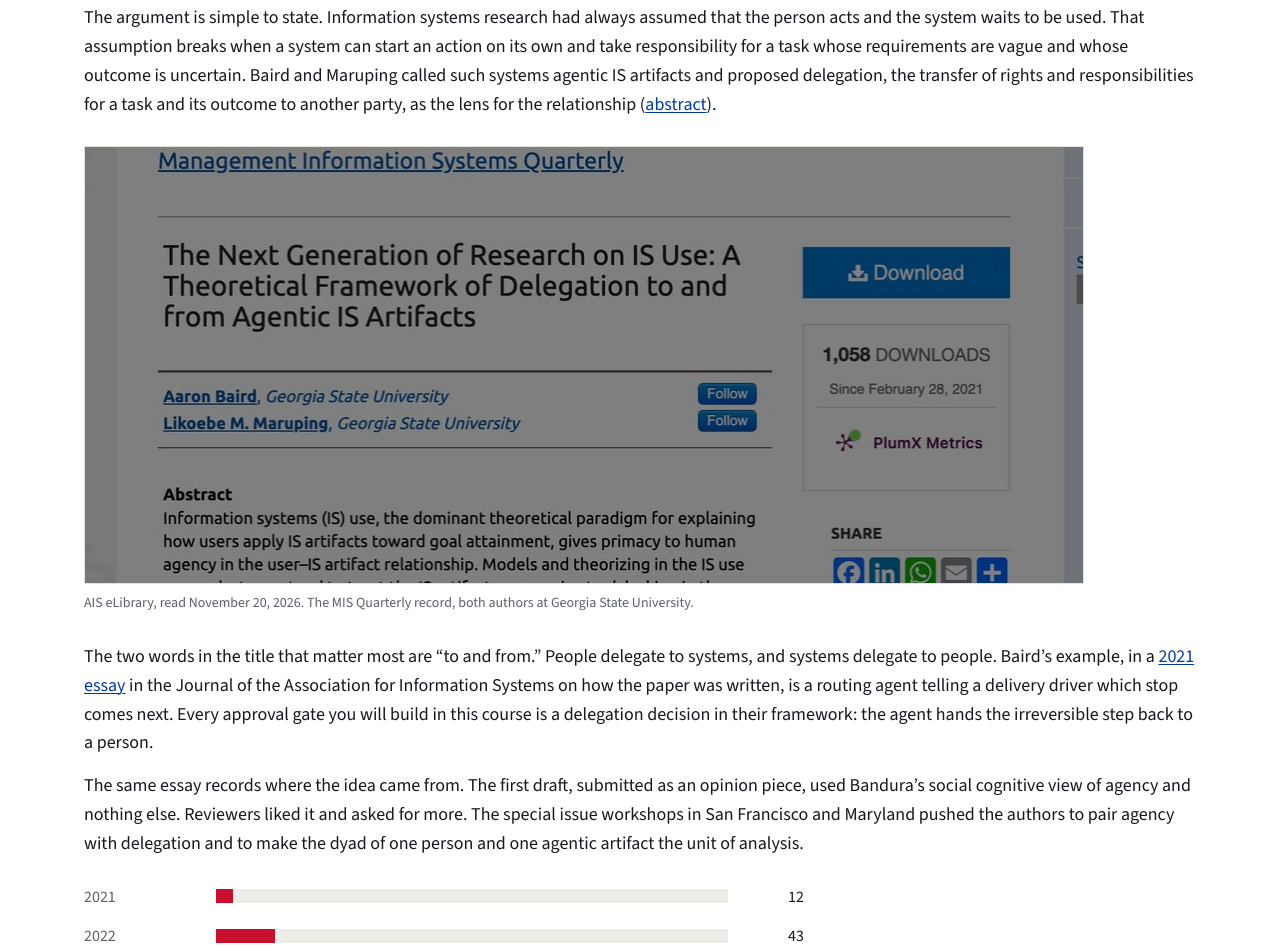
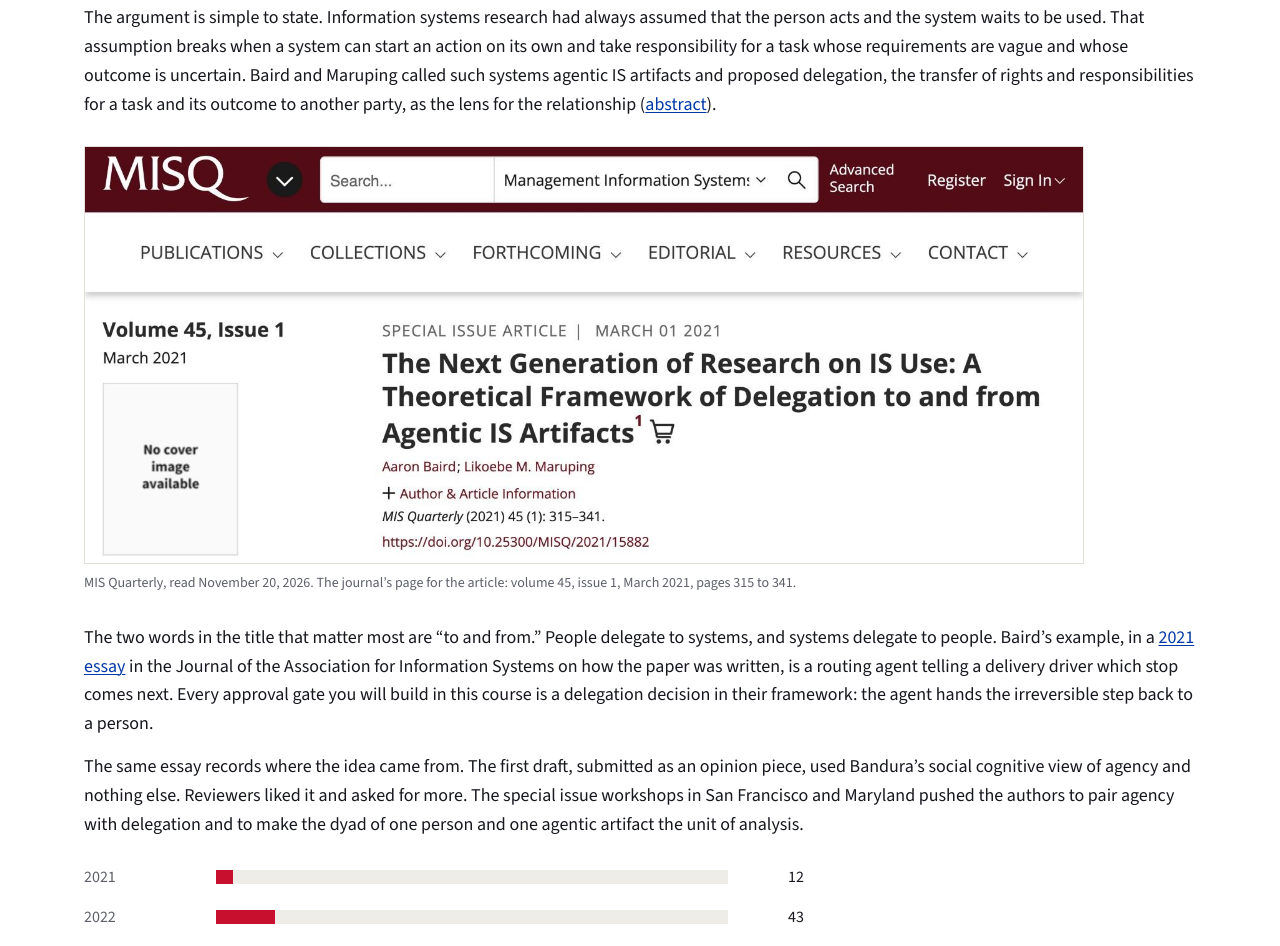
Before and after one commit to SherryFu0315/cis8045-agentic-ai, a plain HTML site: page origins.html in a window 1280 px wide. Shown: the part 4644-5590 px from the top of the page. Drawn offline with nearby package versions, Linux system fonts and the light colour scheme.

Commit message:
Origins: replace the dimmed AIS eLibrary screenshot with the MIS Quarterly article page

```diff
--- a/origins.html
+++ b/origins.html
@@ -58,7 +58,7 @@
 
 <h2 id="paper">The paper from this college</h2>
 <p>The argument is simple to state. Information systems research had always assumed that the person acts and the system waits to be used. That assumption breaks when a system can start an action on its own and take responsibility for a task whose requirements are vague and whose outcome is uncertain. Baird and Maruping called such systems agentic IS artifacts and proposed delegation, the transfer of rights and responsibilities for a task and its outcome to another party, as the lens for the relationship (<a href="https://aisel.aisnet.org/misq/vol45/iss1/12/">abstract</a>).</p>
-<figure class="og-fig"><img src="assets/origins/origins-aisel-misq-2021.jpg" alt="" loading="lazy" /><figcaption>AIS eLibrary, read November 20, 2026. The MIS Quarterly record, both authors at Georgia State University.</figcaption></figure>
+<figure class="og-fig"><img src="assets/origins/origins-misq-2021.jpg" alt="" loading="lazy" /><figcaption>MIS Quarterly, read November 20, 2026. The journal’s page for the article: volume 45, issue 1, March 2021, pages 315 to 341.</figcaption></figure>
 <p>The two words in the title that matter most are “to and from.” People delegate to systems, and systems delegate to people. Baird’s example, in a <a href="https://aisel.aisnet.org/jais/vol22/iss5/11/">2021 essay</a> in the Journal of the Association for Information Systems on how the paper was written, is a routing agent telling a delivery driver which stop comes next. Every approval gate you will build in this course is a delegation decision in their framework: the agent hands the irreversible step back to a person.</p>
 <p>The same essay records where the idea came from. The first draft, submitted as an opinion piece, used Bandura’s social cognitive view of agency and nothing else. Reviewers liked it and asked for more. The special issue workshops in San Francisco and Maryland pushed the authors to pair agency with delegation and to make the dyad of one person and one agentic artifact the unit of analysis.</p>
 <ol class="og-bars red">
```
Also changed, not shown: assets/origins/origins-aisel-misq-2021.jpg (deleted), assets/origins/origins-misq-2021.jpg (added).
